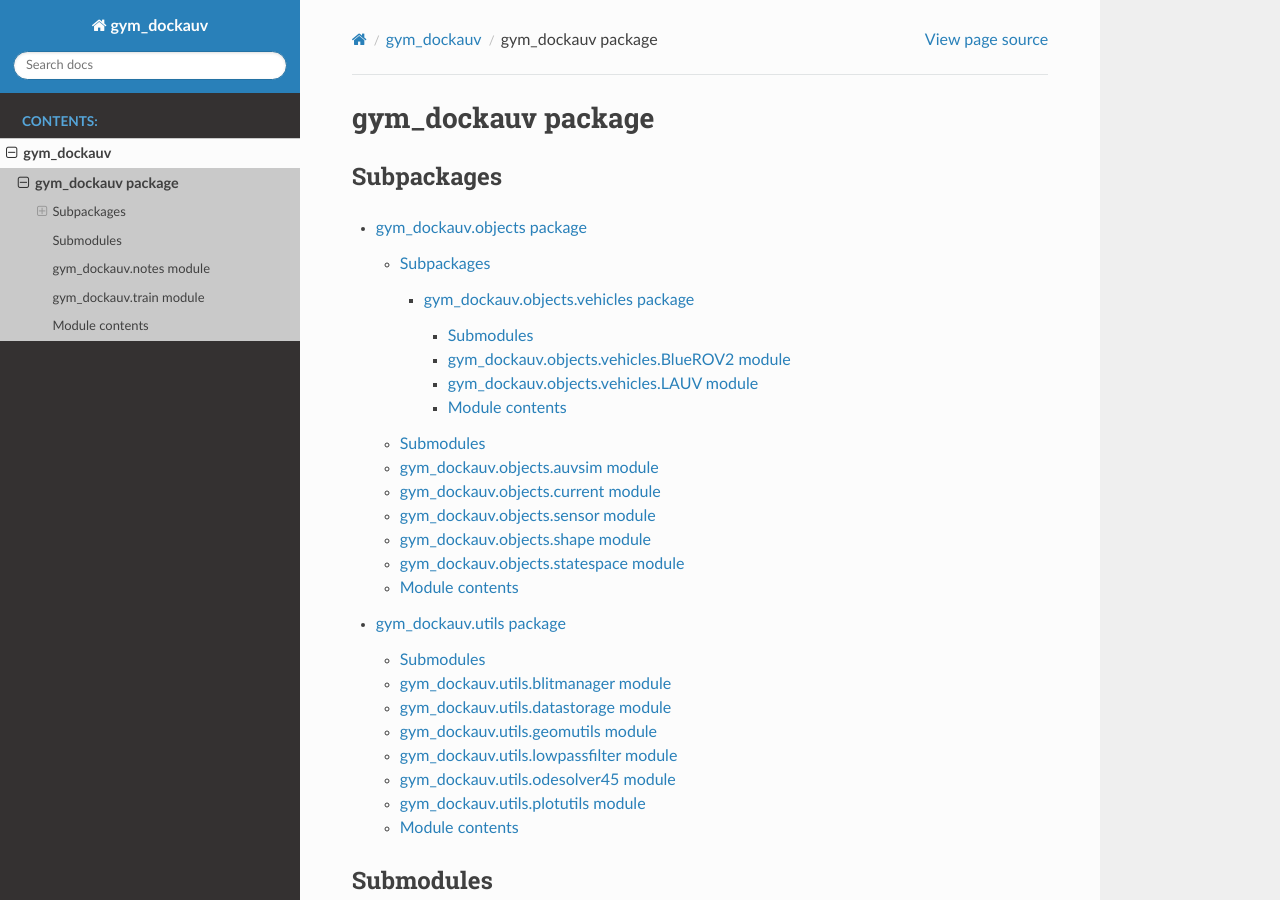
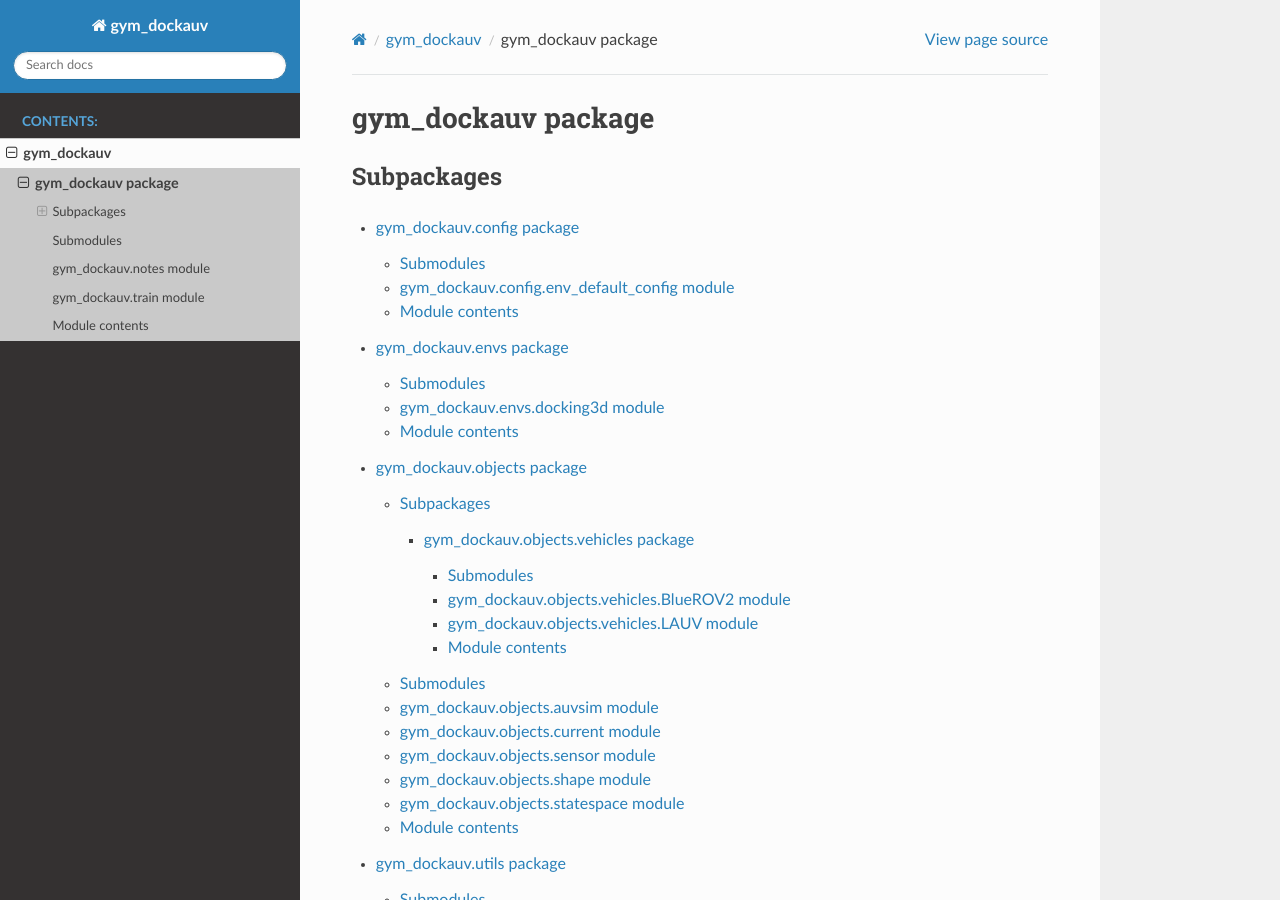
Before and after one commit to Erikx3/gym_dockauv, a Sphinx documentation site: the page built from docsrc/source/gym_dockauv.rst, in a window 1280 px wide and 900 px high. Built offline with Sphinx 7.4.7 and the Read the Docs theme 2.0.0, drawn with Linux system fonts in a browser that asks for light colours.

Commit message:
Update Github Doc

```diff
--- /dev/null
+++ b/docsrc/source/gym_dockauv.config.rst
@@ -0,0 +1,21 @@
+gym\_dockauv.config package
+===========================
+
+Submodules
+----------
+
+gym\_dockauv.config.env\_default\_config module
+-----------------------------------------------
+
+.. automodule:: gym_dockauv.config.env_default_config
+   :members:
+   :undoc-members:
+   :show-inheritance:
+
+Module contents
+---------------
+
+.. automodule:: gym_dockauv.config
+   :members:
+   :undoc-members:
+   :show-inheritance:
--- /dev/null
+++ b/docsrc/source/gym_dockauv.envs.rst
@@ -0,0 +1,21 @@
+gym\_dockauv.envs package
+=========================
+
+Submodules
+----------
+
+gym\_dockauv.envs.docking3d module
+----------------------------------
+
+.. automodule:: gym_dockauv.envs.docking3d
+   :members:
+   :undoc-members:
+   :show-inheritance:
+
+Module contents
+---------------
+
+.. automodule:: gym_dockauv.envs
+   :members:
+   :undoc-members:
+   :show-inheritance:
--- a/docsrc/source/gym_dockauv.rst
+++ b/docsrc/source/gym_dockauv.rst
@@ -7,6 +7,8 @@ Subpackages
 .. toctree::
    :maxdepth: 4
 
+   gym_dockauv.config
+   gym_dockauv.envs
    gym_dockauv.objects
    gym_dockauv.utils
 
```
